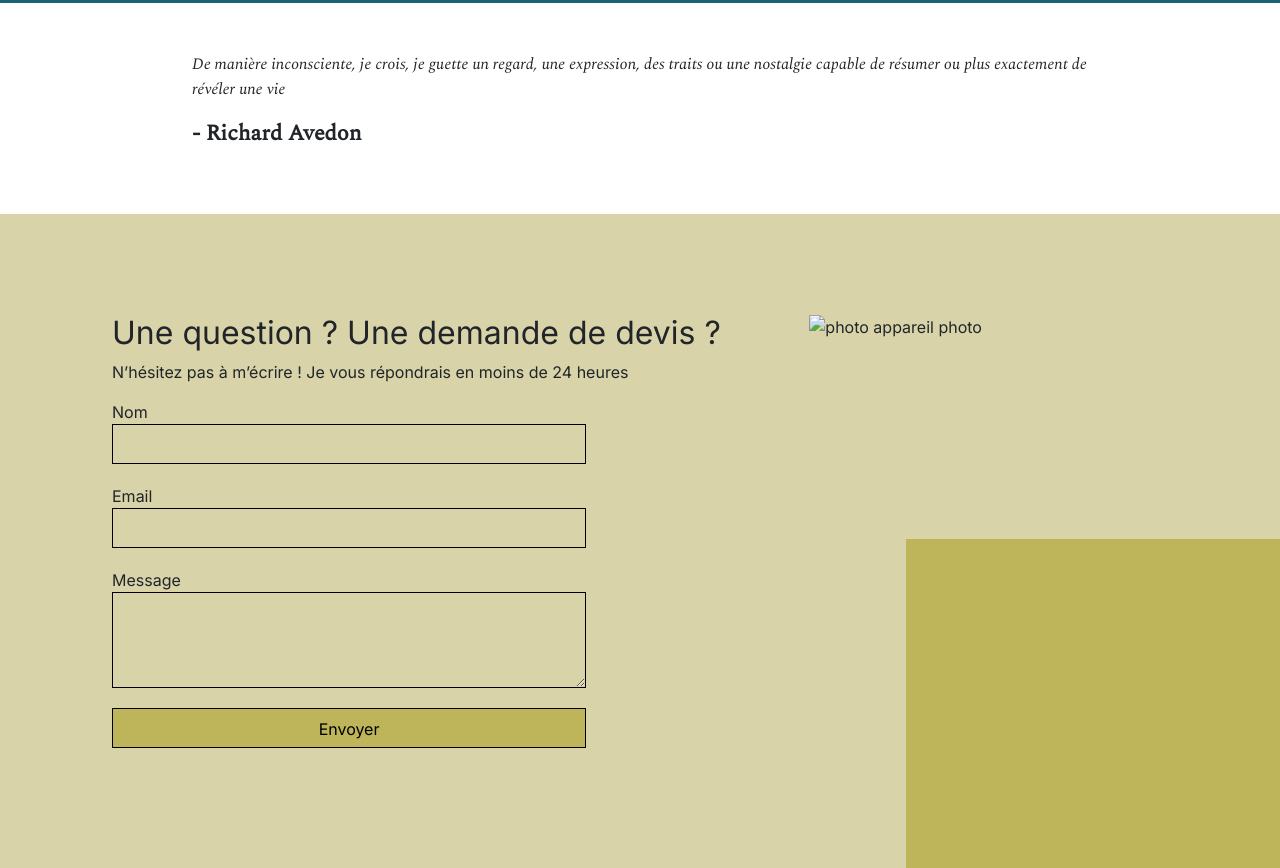
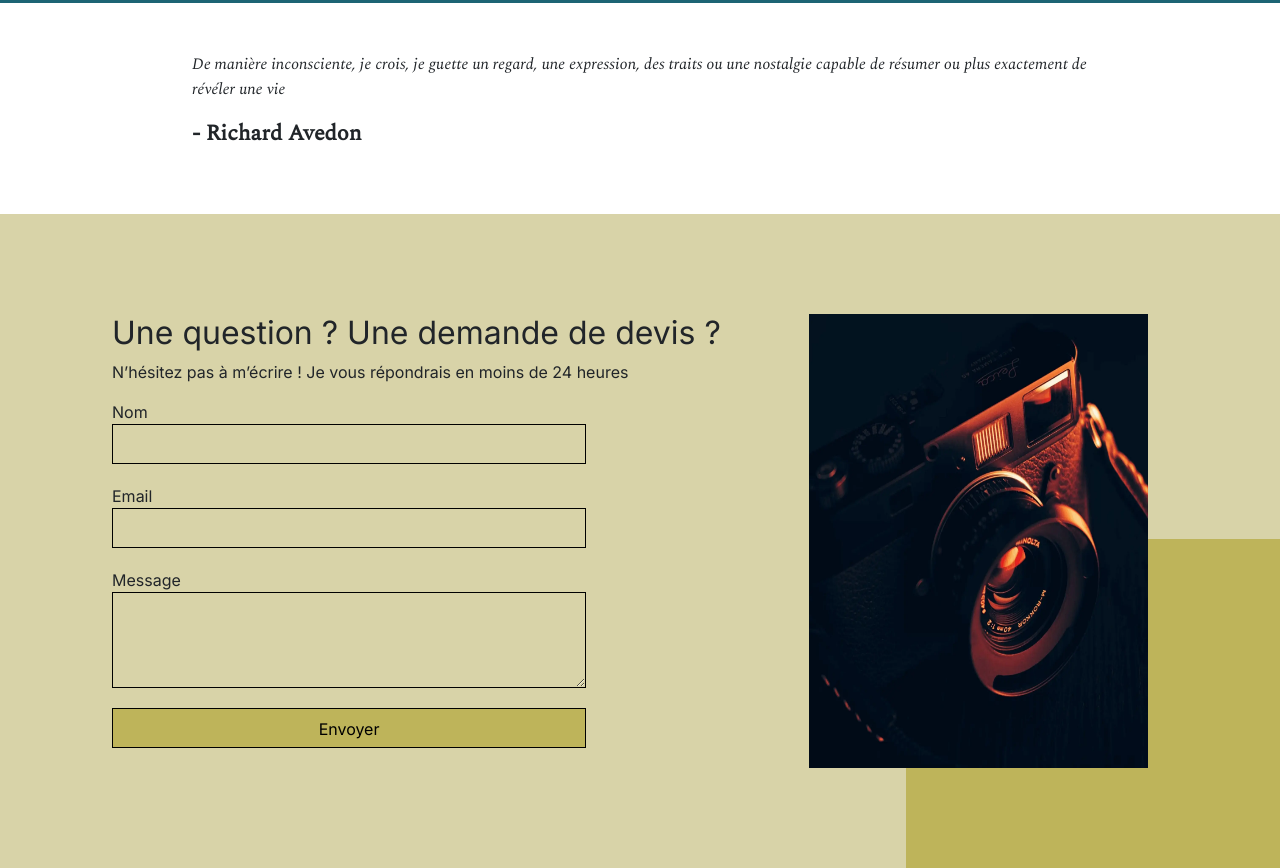
Before and after one commit to priscillagoessens/OPC_ninacarducci, a plain HTML site: page index.html in a window 1280 px wide. Shown: the part 3434-4302 px from the top of the page. Drawn offline with nearby package versions, Linux system fonts and the light colour scheme.

Commit message:
correction lien img

```diff
--- a/index.html
+++ b/index.html
@@ -301,7 +301,7 @@
 			<div class="picture right">
 				<img alt="photo appareil photo" src="./assets/images/camera_M.webp"
 					srcset="./assets/images/camera_S.webp 320w,
-							./assets/images/camera_M.webp1200w"
+							./assets/images/camera_M.webp 1200w"
 					width="419" height="418"
 					loading="lazy"/>
 			</div>
```
